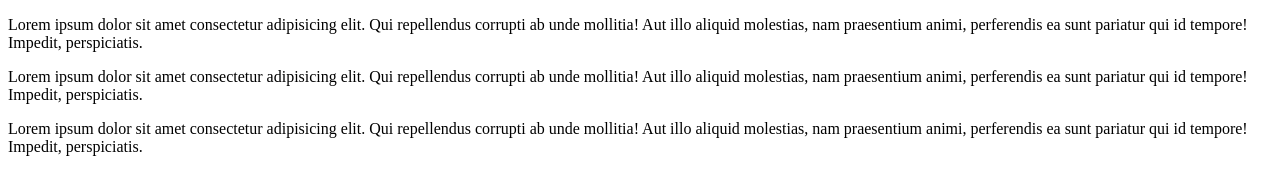
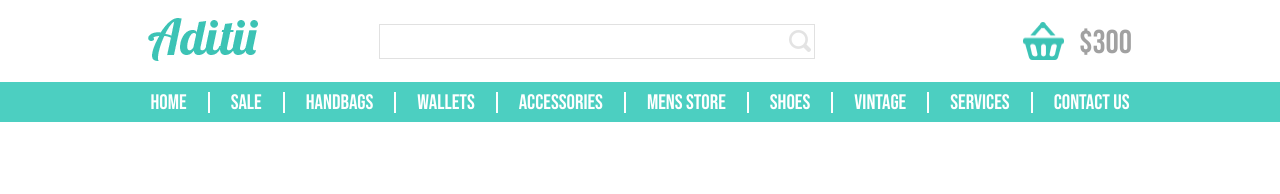
Before and after one commit to Alex-GVK/test-cc.io, a plain HTML site: page index.html in a window 1280 px wide. Drawn offline with Linux system fonts and the light colour scheme.

Commit message:
add header

```diff
--- a/index.html
+++ b/index.html
@@ -1,16 +1,61 @@
 <!DOCTYPE html>
 <html lang="en">
+
 <head>
     <meta charset="UTF-8">
     <meta http-equiv="X-UA-Compatible" content="IE=edge">
     <meta name="viewport" content="width=device-width, initial-scale=1.0">
+    <link rel="stylesheet" href="style.css">
+    <link rel="stylesheet" href="reset.css">
+    <link rel="preconnect" href="https://fonts.gstatic.com">
+    <link rel="preconnect" href="https://fonts.gstatic.com">
+    <link
+        href="https://fonts.googleapis.com/css2?family=Bebas+Neue&family=Lobster&family=Open+Sans:ital,wght@0,300;0,400;0,600;0,700;0,800;1,300;1,400;1,600;1,700;1,800&display=swap"
+        rel="stylesheet">
+
     <title>Document</title>
 </head>
+
 <body>
     <header>
-        <p>Lorem ipsum dolor sit amet consectetur adipisicing elit. Qui repellendus corrupti ab unde mollitia! Aut illo aliquid molestias, nam praesentium animi, perferendis ea sunt pariatur qui id tempore! Impedit, perspiciatis.</p>
-        <p>Lorem ipsum dolor sit amet consectetur adipisicing elit. Qui repellendus corrupti ab unde mollitia! Aut illo aliquid molestias, nam praesentium animi, perferendis ea sunt pariatur qui id tempore! Impedit, perspiciatis.</p>
-        <p>Lorem ipsum dolor sit amet consectetur adipisicing elit. Qui repellendus corrupti ab unde mollitia! Aut illo aliquid molestias, nam praesentium animi, perferendis ea sunt pariatur qui id tempore! Impedit, perspiciatis.</p>
+        <div class="container">
+            <div class="row header-h">
+                    <div class="logo-header">
+                        <div class="logo-header-img">
+                            <img src="./img/Aditii.png" alt="logo-header">
+                        </div>
+                    </div>
+                    <div class="header-search-wrapper">
+                        <div class="block-searh">
+                            <input type="text">
+                            <div class="search-img"></div>
+                        </div>
+                    </div>
+                    <div class="header-cart">
+                        <img src="img/Shape-cart.png" alt="logo-cart">
+                        <p class="cart-text">$<span class="count">300</span></p>
+                    </div>
+            </div>
+        </div>
     </header>
+    <div class="nav-product">
+        <div class="container">
+            <div class="row">
+                <ul class="header-nav">
+                    <li><a href="#">Home</a></li>
+                    <li><a href="#">Sale</a></li>
+                    <li><a href="#">Handbags </a></li>
+                    <li><a href="#">Wallets</a></li>
+                    <li><a href="#">Accessories</a></li>
+                    <li><a href="#">Mens Store</a></li>
+                    <li><a href="#">Shoes</a></li>
+                    <li><a href="#">Vintage</a></li>
+                    <li><a href="#">Services </a></li>
+                    <li><a href="#">Contact us</a></li>
+                </ul>
+            </div>
+        </div>
+    </div>
 </body>
+
 </html>
--- /dev/null
+++ b/reset.css
@@ -0,0 +1,48 @@
+/* http://meyerweb.com/eric/tools/css/reset/
+   v2.0 | 20110126
+   License: none (public domain)
+*/
+
+html, body, div, span, applet, object, iframe,
+h1, h2, h3, h4, h5, h6, p, blockquote, pre,
+a, abbr, acronym, address, big, cite, code,
+del, dfn, em, img, ins, kbd, q, s, samp,
+small, strike, strong, sub, sup, tt, var,
+b, u, i, center,
+dl, dt, dd, ol, ul, li,
+fieldset, form, label, legend,
+table, caption, tbody, tfoot, thead, tr, th, td,
+article, aside, canvas, details, embed,
+figure, figcaption, footer, header, hgroup,
+menu, nav, output, ruby, section, summary,
+time, mark, audio, video {
+	margin: 0;
+	padding: 0;
+	border: 0;
+	font-size: 100%;
+	font: inherit;
+	vertical-align: baseline;
+}
+/* HTML5 display-role reset for older browsers */
+article, aside, details, figcaption, figure,
+footer, header, hgroup, menu, nav, section {
+	display: block;
+}
+body {
+	line-height: 1;
+}
+ol, ul {
+	list-style: none;
+}
+blockquote, q {
+	quotes: none;
+}
+blockquote:before, blockquote:after,
+q:before, q:after {
+	content: '';
+	content: none;
+}
+table {
+	border-collapse: collapse;
+	border-spacing: 0;
+}
--- a/style.css
+++ b/style.css
@@ -0,0 +1,95 @@
+* {
+
+    box-sizing: border-box;
+    margin: 0px;
+    padding: 0px;
+}
+
+body {
+    font-family: 'Bebas Neue', cursive;
+    font-family: 'Lobster', cursive;
+    font-family: 'Open Sans', sans-serif;
+}
+.container{
+    max-width: 1024px;
+    margin: auto;
+}
+.header-h{
+    height: 82px;
+    align-items: center;
+}
+.row{
+    display: flex;
+}
+.logo-header,.header-cart{
+    width: 25%;
+}
+.logo-header-img{
+    margin-left: 20px;
+}
+.header-search-wrapper{
+    width: 50%;
+    position: relative;
+}
+.header-search-wrapper input{
+    height: 33px;
+    outline: none;
+    border: none;
+    width: 405px;
+}
+.block-searh{
+    width: 436px;
+    border: 1px solid #e1e1e1;
+}
+.search-img{
+    width: 30px;
+    height: 32px;
+    position: absolute;
+    display: inline-block;
+    background-image: url(img/Shape-search.png);
+    background-repeat: no-repeat;
+    background-position: center;
+    cursor: pointer;
+
+}
+.header-cart{
+    display: flex;
+    justify-content: flex-end;
+    margin-right: 20px;
+}
+.header-cart img{
+    display: flex;
+}
+.cart-text{
+    display: flex;
+    align-items: center;
+    margin-top: 5px;
+    margin-left: 15px;
+    font-size: 33px;
+    font-family: 'Bebas Neue', cursive;
+    color: #a1a1a1;
+}
+.nav-product{
+    background-color: #4ccfc1;
+    height: 40px;
+}
+.header-nav{
+    height: 40px;
+    display: flex;
+    align-items: center;
+    margin: auto;
+}
+.header-nav a {
+    text-decoration: none;
+    color: #fff;
+    font-size: 21px;
+    font-family: 'Bebas Neue', cursive;
+
+}
+.header-nav li {
+    padding: 0px 21px 0px 21px ;
+    border-right: 2px solid #fff;
+}
+.header-nav li:last-child{
+    border-right:none;
+}
```
Also changed, not shown: img/Aditii.png (added), img/Shape-cart.png (added), img/Shape-search.png (added).
